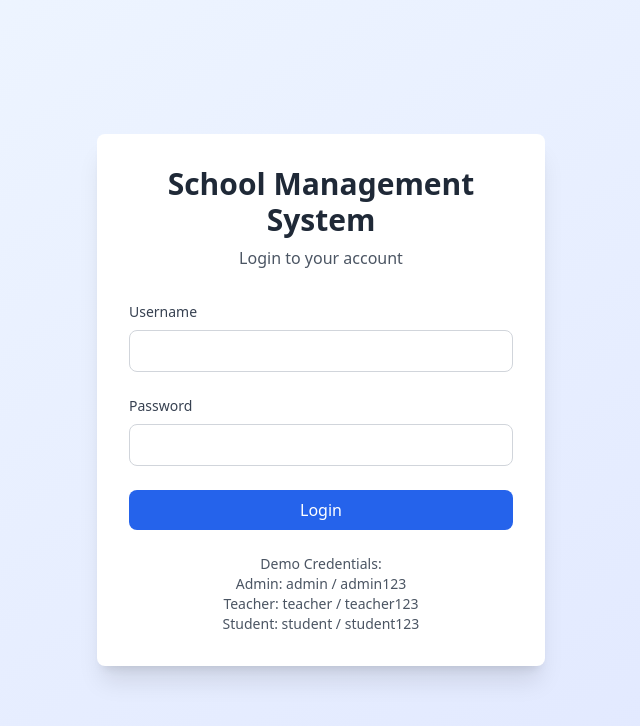
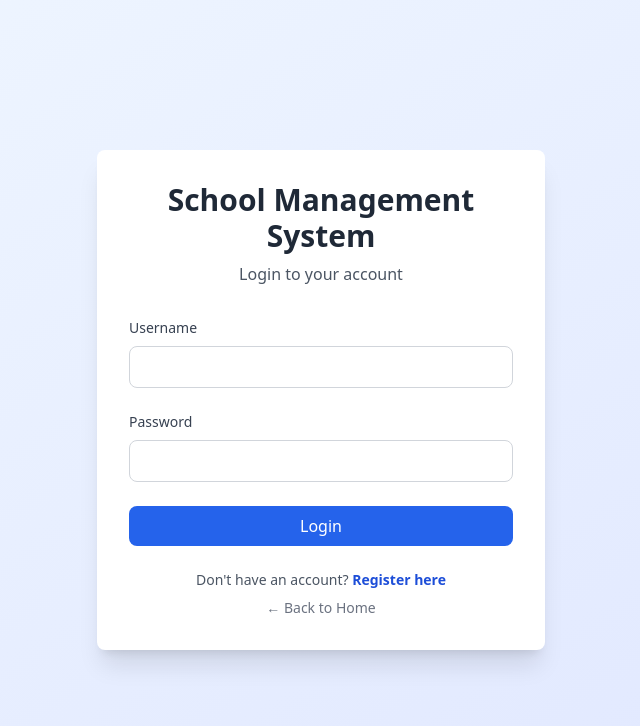
Before and after one commit to Travis028/the-school, a React (Create React App) app in the folder frontend/: page /login in a window 1280 px wide. Shown: the top 726 px of the page, without its empty margins (319-959 px from the left). Built offline with nearby package versions, Linux system fonts and the light colour scheme.

Commit message:
update Login: add link to register page and back to home

```diff
--- a/frontend/src/components/Login.js
+++ b/frontend/src/components/Login.js
@@ -1,5 +1,5 @@
 import React, { useState } from 'react';
-import { useNavigate } from 'react-router-dom';
+import { useNavigate, Link } from 'react-router-dom';
 import axios from 'axios';
 import toast from 'react-hot-toast';
 
@@ -48,12 +48,13 @@ const Login = () => {
             {loading ? 'Logging in...' : 'Login'}
           </button>
         </form>
-        <div className="mt-6 text-center text-sm text-gray-600">
-          <p>Demo Credentials:</p>
-          <p>Admin: admin / admin123</p>
-          <p>Teacher: teacher / teacher123</p>
-          <p>Student: student / student123</p>
-        </div>
+        <p className="text-center text-sm text-gray-600 mt-6">
+          Don't have an account?{' '}
+          <Link to="/register" className="text-blue-700 font-semibold hover:underline">Register here</Link>
+        </p>
+        <p className="text-center text-sm text-gray-500 mt-2">
+          <Link to="/" className="hover:underline">← Back to Home</Link>
+        </p>
       </div>
     </div>
   );
```
